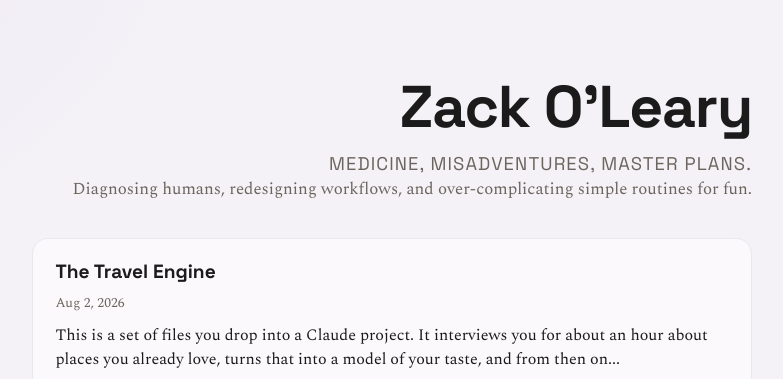
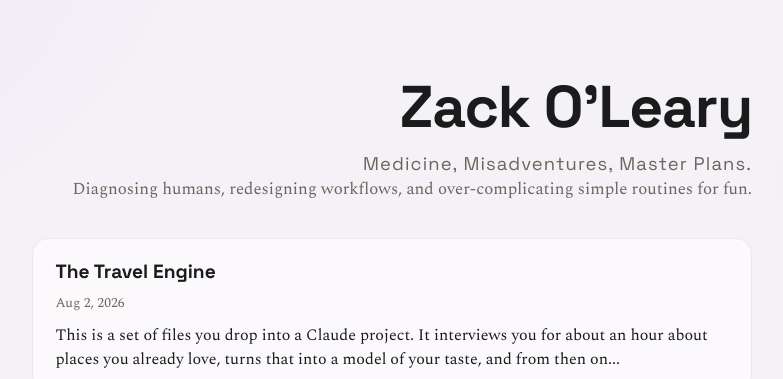
Before and after one commit to zaleary/zaleary.github.io, a Jekyll site: the page built from index.md, in a window 1280 px wide. Shown: the top 379 px of the page, without its empty margins (248-1031 px from the left). Built offline with Jekyll 4.4.1, drawn with Linux system fonts in a browser that asks for light colours.

Commit message:
Credentials: title case (remove uppercase transform)

```diff
--- a/_layouts/default.html
+++ b/_layouts/default.html
@@ -11,7 +11,7 @@
       {% endif %}
     </title>
     <meta name="description" content="{{ page.excerpt | default: site.description | strip_html | strip_newlines | truncate: 160 }}" />
-    <link rel="stylesheet" href="{{ '/assets/css/styles.css' | relative_url }}?v=6" />
+    <link rel="stylesheet" href="{{ '/assets/css/styles.css' | relative_url }}?v=7" />
   </head>
   <body>
     <main class="page">
--- a/assets/css/styles.css
+++ b/assets/css/styles.css
@@ -122,7 +122,6 @@
   margin: 0.5rem 0 0;
   font-family: "Space Grotesk", "Avenir Next", "Avenir", sans-serif;
   letter-spacing: 0.06em;
-  text-transform: uppercase;
 }
 
 .blog {
```
